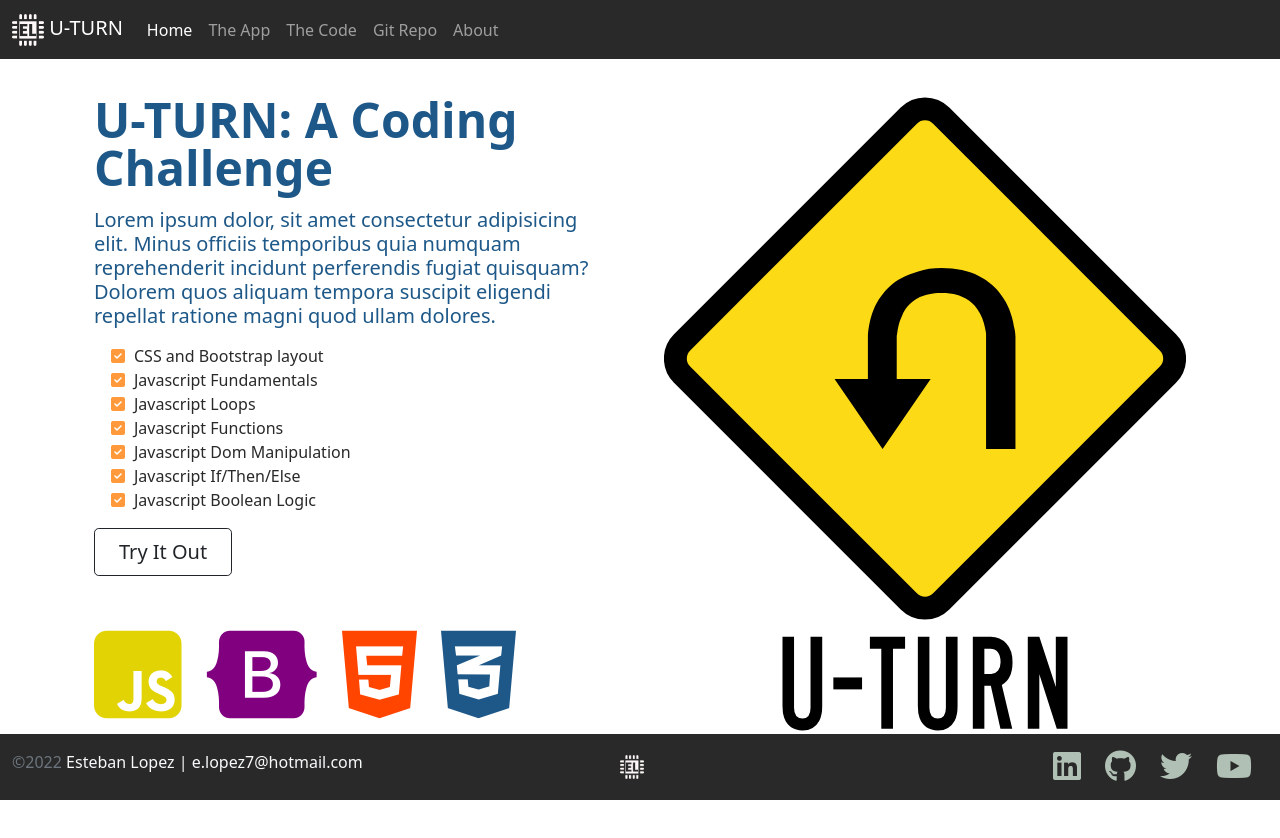
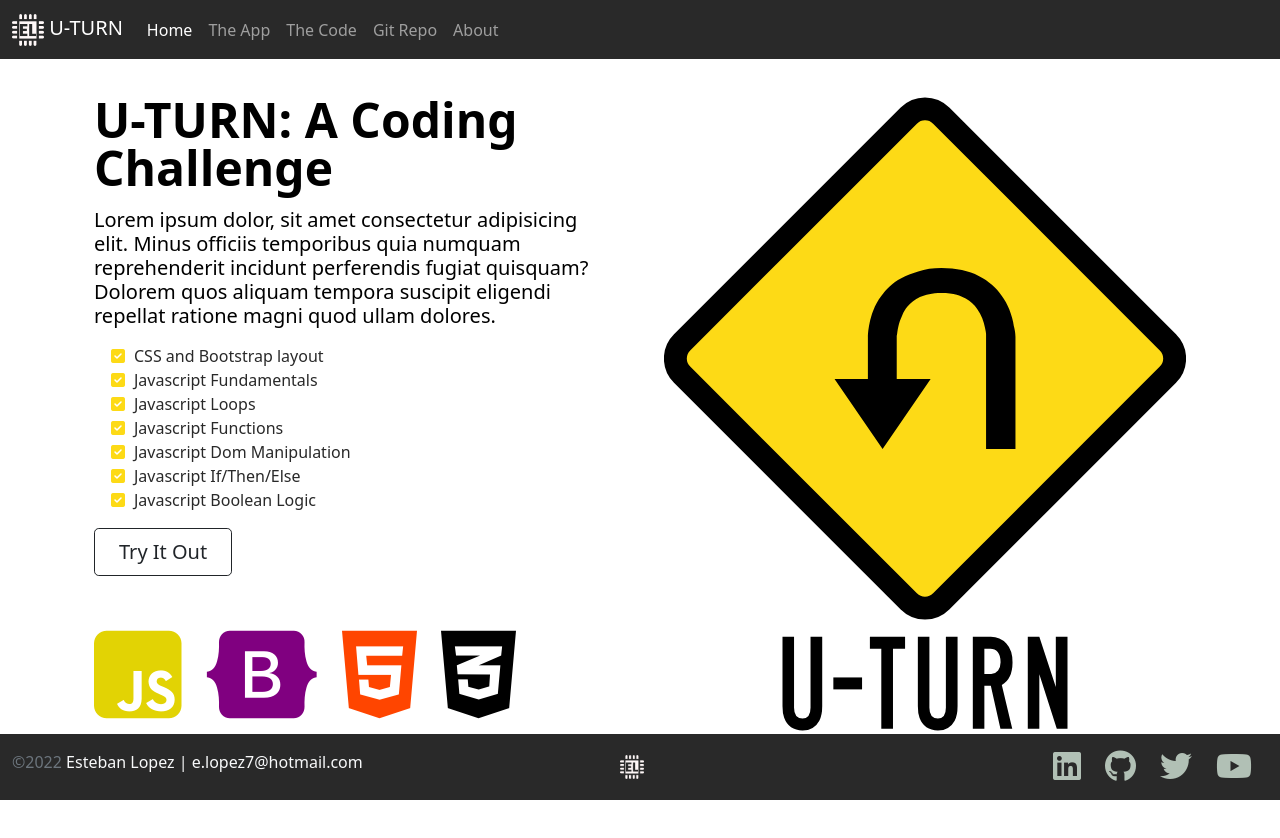
Before and after one commit to elopez7/U-Turn, a plain HTML site: page index.html in a window 1280 px wide. Drawn offline with nearby package versions, Linux system fonts and the light colour scheme.

Commit message:
Update website colors to match logo.

```diff
--- a/css/site.css
+++ b/css/site.css
@@ -1,6 +1,6 @@
 :root {
-    --primary-color: #1d5888;
-    --secondary--color: #ff993b;
+    --primary-color: #000000;
+    --secondary--color: #fdda16ff;
     --dark-color: #292929;
     --white-color: #dff3e4;
 }
```
